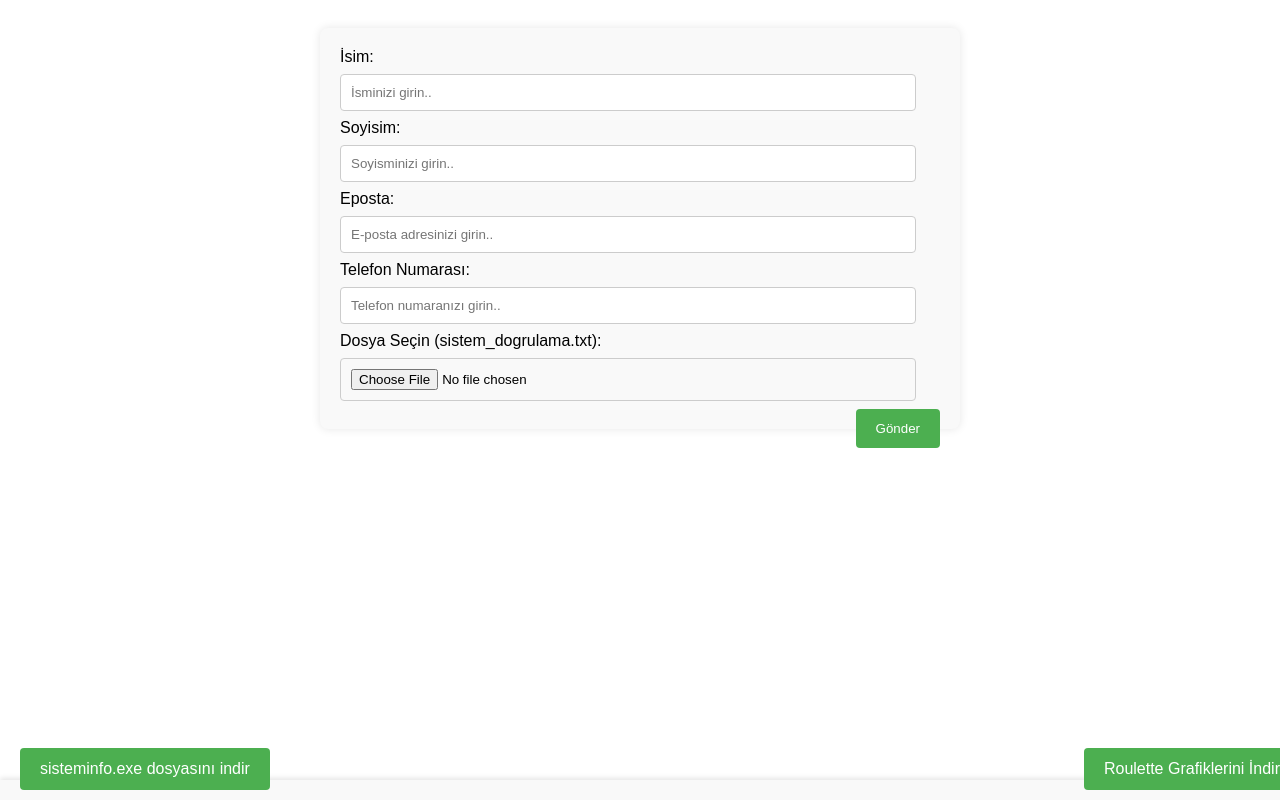
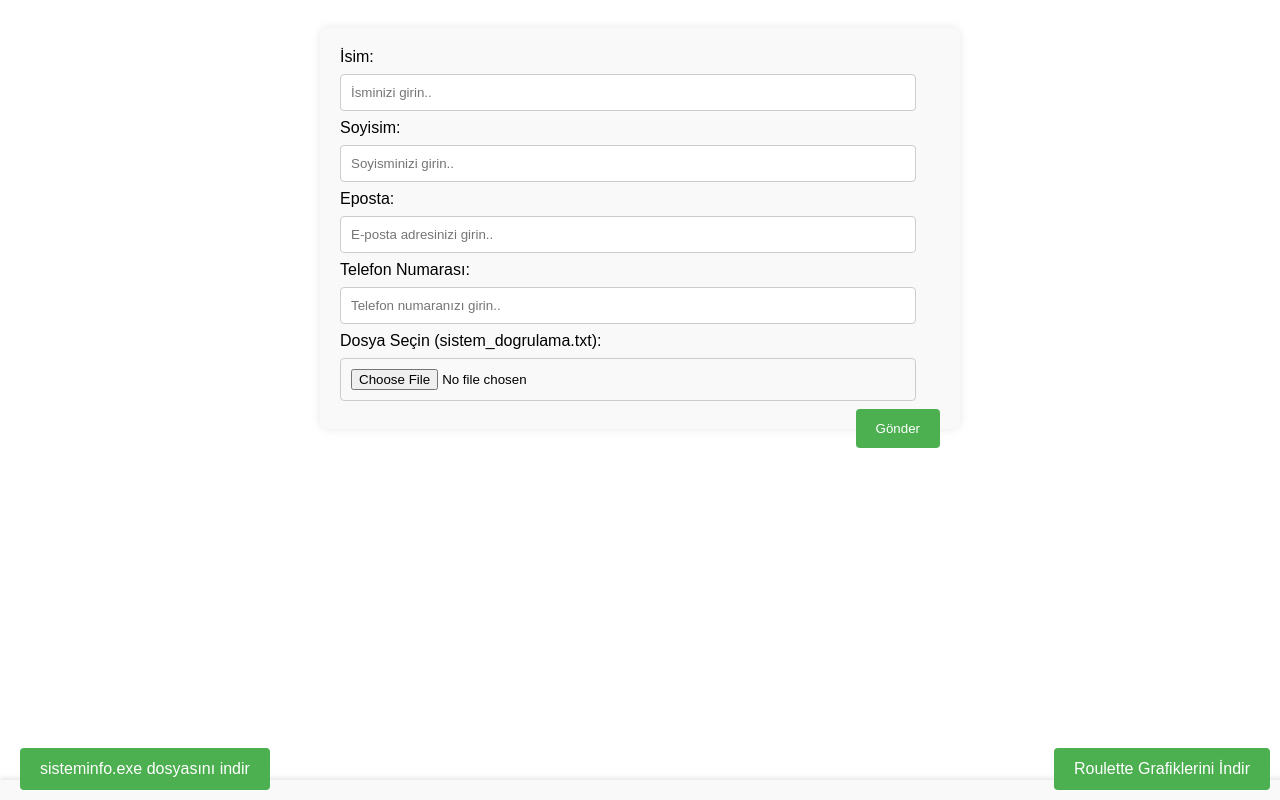
Before and after one commit to carl273/rulet-form-sistemdogrulama, a plain HTML site: page index.html in a window 1280 px wide. Drawn offline with Linux system fonts and the light colour scheme.

Commit message:
index.html

```diff
--- a/index.html
+++ b/index.html
@@ -63,7 +63,7 @@
             display: inline-block;
             position: absolute;
             bottom: 10px;
-            right: 20px;
+            right: 50px; /* Sağ butonu 30 piksel sola al */
         }
         .footer {
             position: fixed;
```
